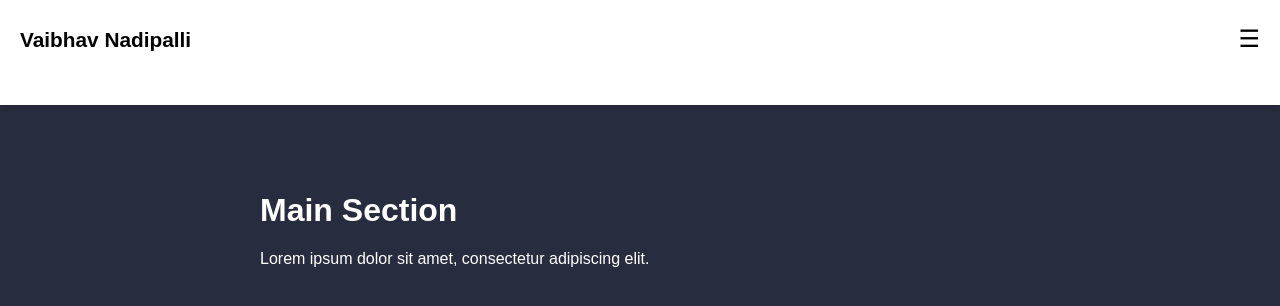
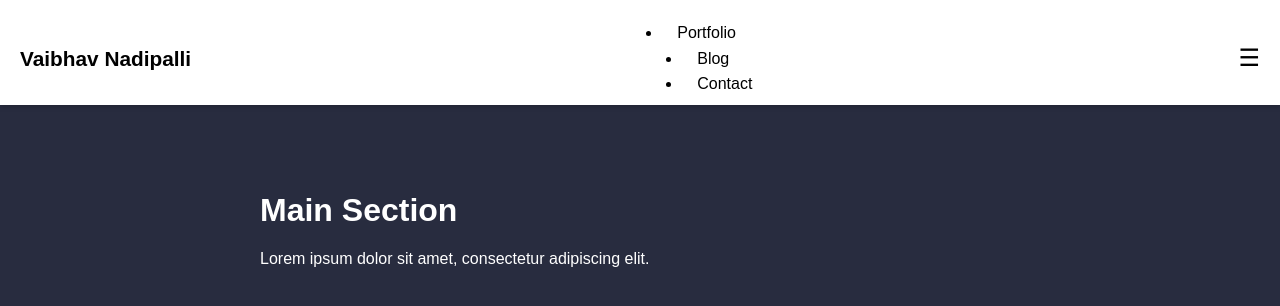
Before and after one commit to Vaibhav-Nadipalli/vaibhav-nadipalli.github.io, a Jekyll site: the page built from index.markdown, in a window 1280 px wide. Shown: the top 306 px of the page. Built offline with Jekyll 4.4.1, drawn with Linux system fonts in a browser that asks for light colours.

Commit message:
Update default.html

```diff
--- a/_layouts/default.html
+++ b/_layouts/default.html
@@ -10,15 +10,15 @@
     <header>
         <div class="nav-container">
             <h3 class="nav-title">Vaibhav Nadipalli</h3>
-            <input type="checkbox" id="nav-toggle" class="nav-toggle"> <!-- Checkbox for toggle -->
-            <nav>
-                <ul class="nav-links">
+            <nav class="nav-links">
+                <ul>
                     <li><a href="#portfolio">Portfolio</a></li>
                     <li><a href="#blog">Blog</a></li>
                     <li><a href="#contact">Contact</a></li>
                 </ul>
             </nav>
-            <label for="nav-toggle" class="nav-toggle-label">&#9776;</label> <!-- Hamburger menu icon -->
+            <label for="nav-toggle" class="nav-toggle-label">&#9776;</label>
+            <input type="checkbox" id="nav-toggle" class="nav-toggle">
         </div>
     </header>
 
```
